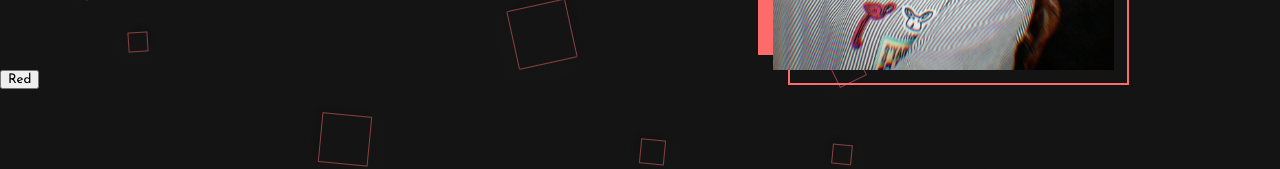
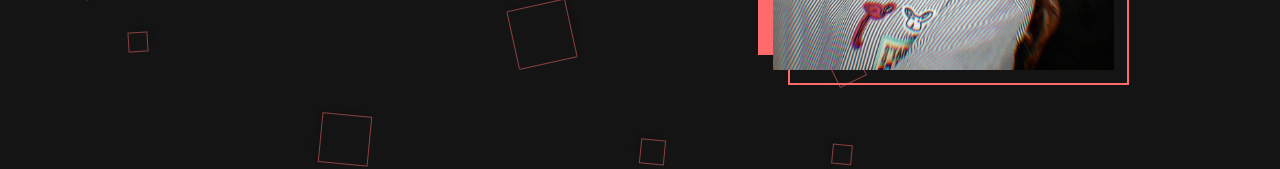
Before and after one commit to Humai88/portfolio, a React (Create React App) app: page / in a window 1280 px wide. Shown: the part 528-697 px from the top of the page. Built offline with nearby package versions, Linux system fonts and the light colour scheme.

Commit message:
Some corr

```diff
--- a/src/components/main/Main.tsx
+++ b/src/components/main/Main.tsx
@@ -41,9 +41,7 @@ export const Main = () => {
           </div>
         </div>
       </div>
-      <div className={styles.sidebar}>
-        <button>Red</button>
-      </div>
+      <div className={styles.sidebar}>{/* <button>Red</button> */}</div>
     </div>
   );
 };
```
